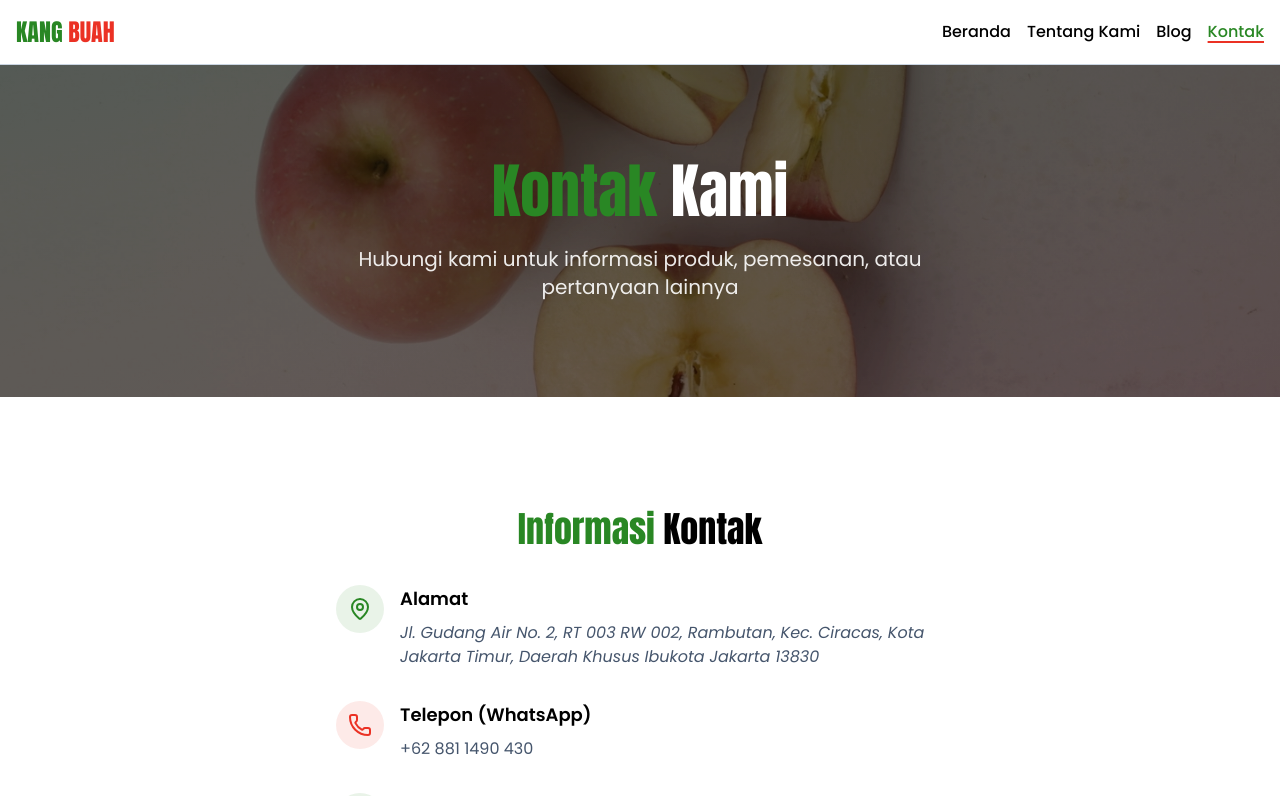
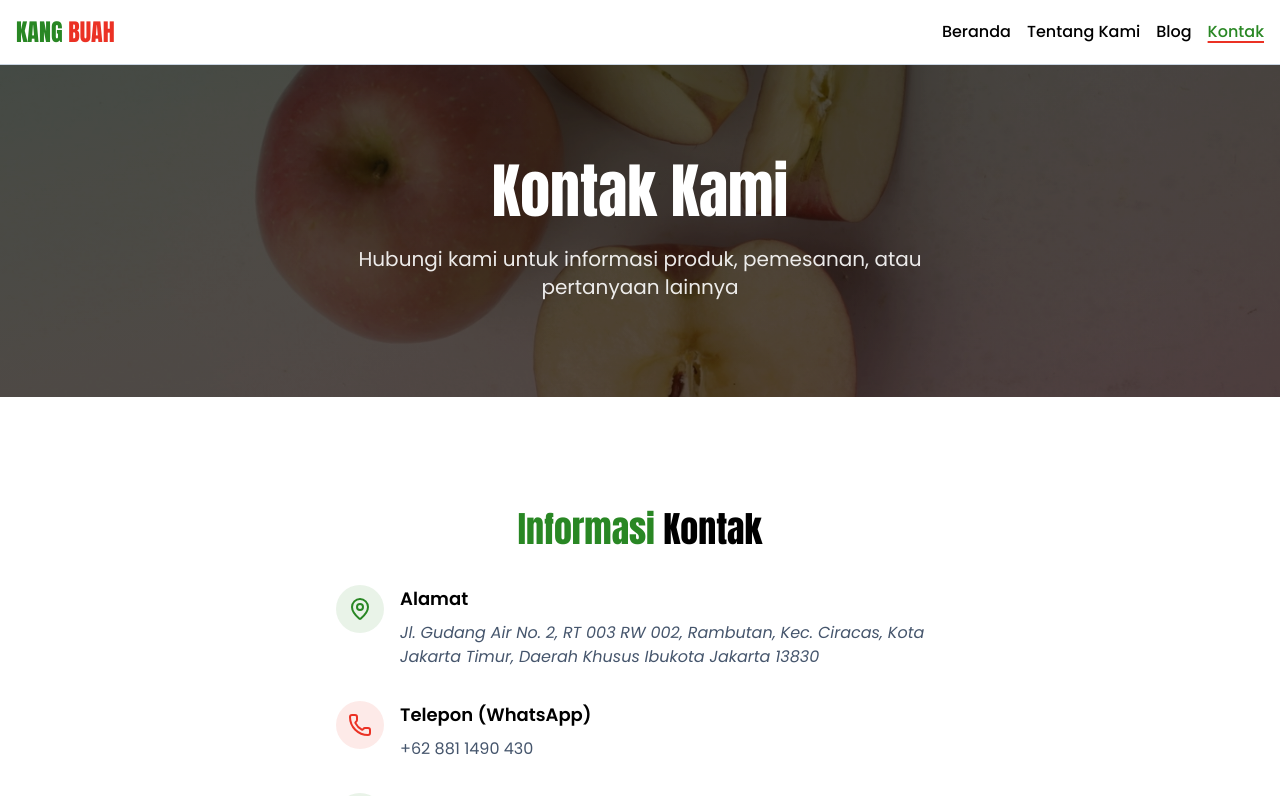
Before and after one commit to Kang-Buah/Kang-Buah-FE, a SvelteKit app: page /kontak in a window 1280 px wide. Shown: the top 796 px of the page. Built offline with nearby package versions, Linux system fonts and the light colour scheme.

Commit message:
style: make heading fully white to increase contrast

```diff
--- a/src/routes/kontak/+page.svelte
+++ b/src/routes/kontak/+page.svelte
@@ -16,7 +16,7 @@
 	<div class="relative mx-auto max-w-7xl px-4 py-16 sm:px-8 sm:py-24">
 		<div class="text-center">
 			<h1 class="mb-6 font-brand text-4xl font-light text-white sm:text-5xl lg:text-6xl">
-				<span class="text-primary">Kontak</span> Kami
+				Kontak Kami
 			</h1>
 			<p class="mx-auto max-w-2xl text-lg text-white/90 sm:text-xl">
 				Hubungi kami untuk informasi produk, pemesanan, atau pertanyaan lainnya
@@ -34,7 +34,7 @@
             <img
                 src="/assets/images/decor/contact/Apple-Slices-Banner.jpg"
                 alt="Apple Slices Banner"
-                class="h-full w-full object-cover brightness-50"
+				class="h-full w-full object-cover brightness-[40%]"
                 loading="eager"
             />
         </picture>
```
